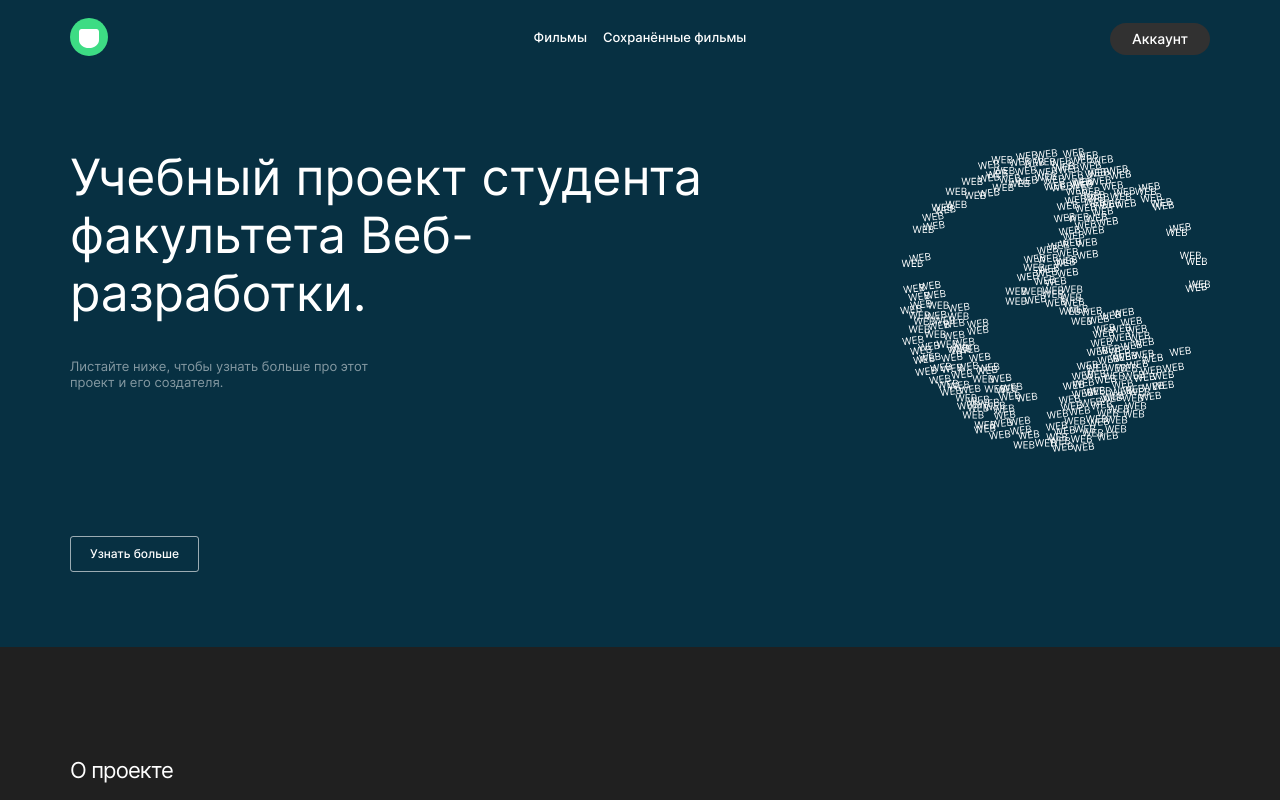
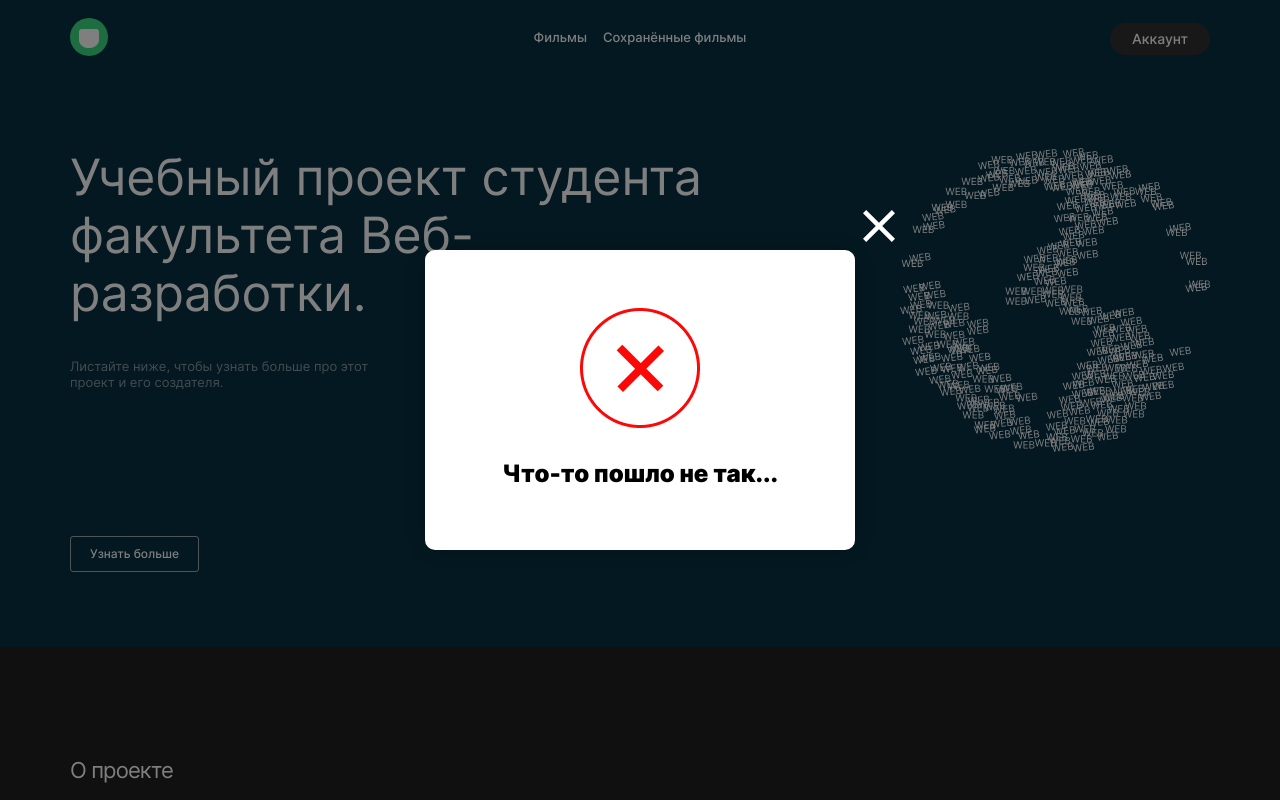
Before and after one commit to Denchik730/movies-explorer-frontend, a React (Create React App) app: page / in a window 1280 px wide. Shown: the top 800 px of the page. Built offline with nearby package versions, Linux system fonts and the light colour scheme.

Commit message:
feat:сверстать и адаптировать компонент попапа ошибки

```diff
--- a/src/components/App/App.js
+++ b/src/components/App/App.js
@@ -10,6 +10,8 @@ import Login from '../Login/Login';
 import PageNotFound from '../PageNotFound/PageNotFound';
 import Footer from '../Footer/Footer';
 
+import ErrorMessageModal from '../ErrorMessageModal/ErrorMessageModal';
+
 function App() {
   return (
     <div className="app">
@@ -21,6 +23,7 @@ function App() {
       {/* <Register/> */}
       {/* <Login/> */}
       {/* <PageNotFound/> */}
+      <ErrorMessageModal/>
       <Footer/>
     </div>
   );
--- a/src/components/ErrorMessageModal/ErrorMessageModal.css
+++ b/src/components/ErrorMessageModal/ErrorMessageModal.css
@@ -0,0 +1,85 @@
+.tooltip {
+  display: flex;
+  position: fixed;
+  align-items: center;
+  justify-content: center;
+  bottom: 0;
+  left: 0;
+  right: 0;
+  top: 0;
+  background-color: rgba(0, 0, 0, .5);
+  visibility: hidden;
+  opacity: 0;
+  transition: visibility 0.3s, opacity 0.3s linear;
+  z-index: 3;
+}
+
+.tooltip_opened {
+  visibility: visible;
+  opacity: 1;
+  transition: visibility 0.3s, opacity 0.3s linear;
+}
+
+.tooltip__container {
+  box-sizing: border-box;
+  position: relative;
+  width: 430px;
+  background-color: #FFFFFF;
+  border-radius: 10px;
+  padding: 34px 36px 37px 36px;
+  box-shadow: 0px 0px 25px rgba(0, 0, 0, 0.15);
+}
+
+.tooltip__image {
+  display: block;
+  margin: 0 auto;
+  margin-top: 24px;
+}
+
+.tooltip__title {
+  text-align: center;
+  margin-top: 32px;
+  margin-bottom: 24px;
+  font-weight: 900;
+  font-size: 24px;
+  line-height: 1.2;
+  color: #000000;
+}
+
+.tooltip__close {
+  width: 32px;
+  height: 32px;
+  position: absolute;
+  top: -40px;
+  right: -40px;
+  border: none;
+  background-image: url('../../images/close-icon.svg');
+  background-color: transparent;
+  background-repeat: no-repeat;
+  background-size: cover;
+  background-position: center;
+  transition: opacity .5s;
+  cursor: pointer;
+}
+
+.tooltip__close:hover {
+  opacity: .6;
+}
+
+@media screen and (max-width: 576px) {
+  .tooltip__title {
+    font-size: 18px;
+  }
+
+  .tooltip__container {
+    width: 282px;
+    padding: 25px 22px 25px 22px;
+  }
+
+  .tooltip__close {
+    top: -36px;
+    right: 0;
+    width: 20px;
+    height: 20px;
+  }
+}
--- a/src/components/ErrorMessageModal/ErrorMessageModal.js
+++ b/src/components/ErrorMessageModal/ErrorMessageModal.js
@@ -0,0 +1,19 @@
+import './ErrorMessageModal.css';
+
+import errorImg from '../../images/popup-error.png'
+
+function ErrorMessageModal() {
+  return (
+    <section className="tooltip tooltip_opened">
+      <div className="tooltip__container">
+        <img src={errorImg} className="tooltip__image" alt="Ошибка запроса"/>
+        <h2 className="tooltip__title">
+          Что-то пошло не так...
+        </h2>
+        <button className="tooltip__close" type="button"/>
+      </div>
+    </section>
+  );
+}
+
+export default ErrorMessageModal;
```
Also changed, not shown: src/images/close-icon.svg (added), src/images/popup-error.png (added).
